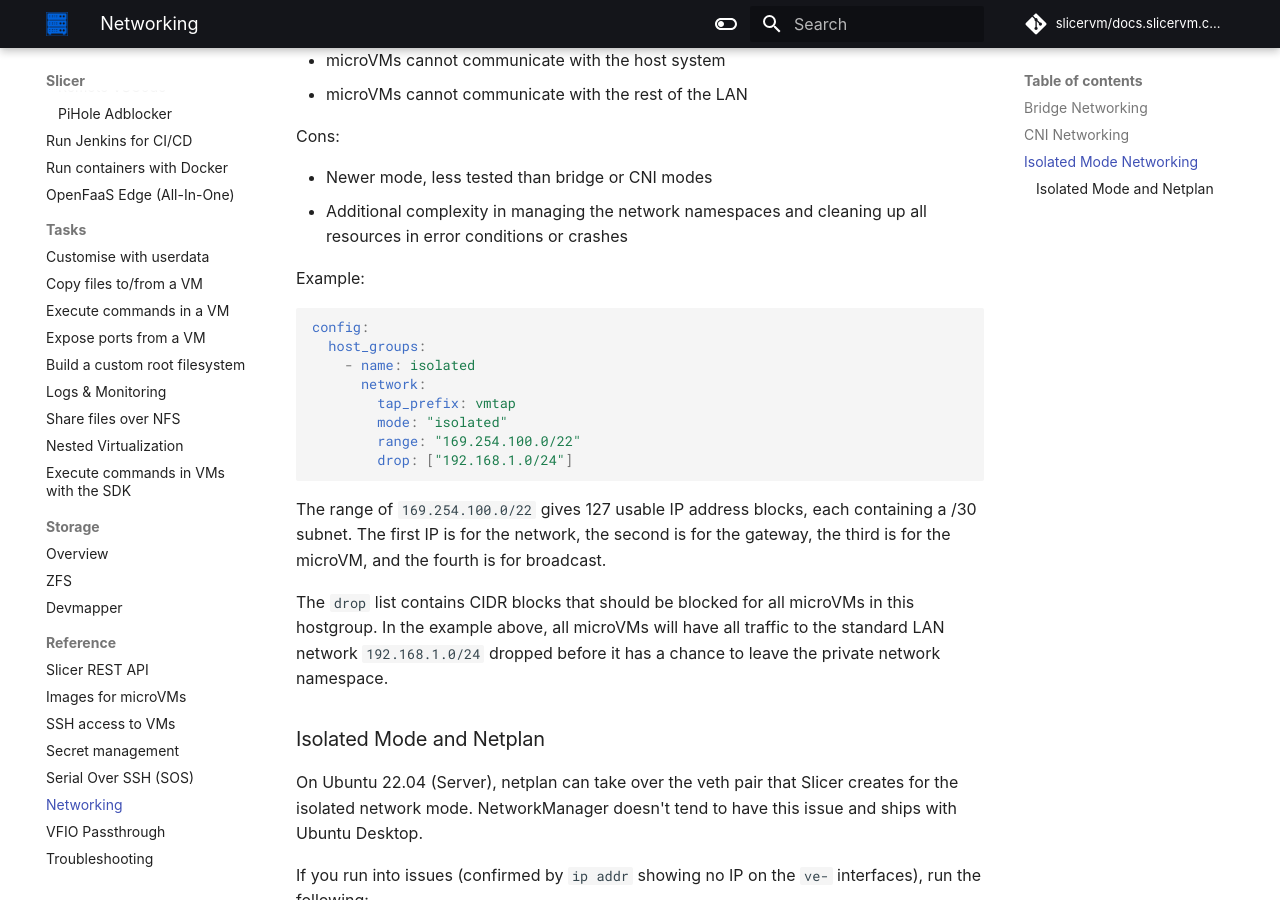
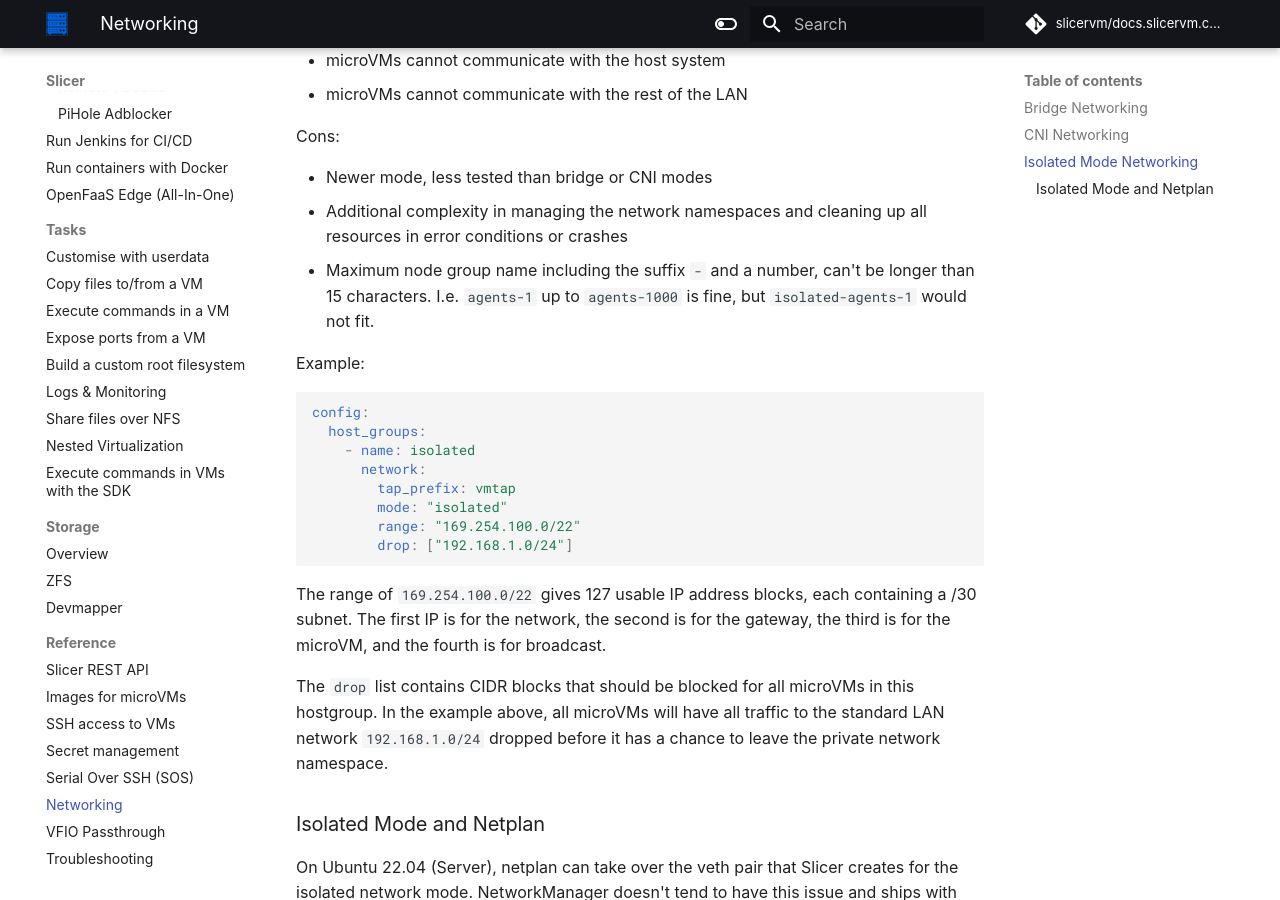
Before and after one commit to slicervm/docs.slicervm.com, an MkDocs documentation site: the page built from docs/reference/networking.md, in a window 1280 px wide and 900 px high, scrolled down 2746 px. Built offline with MkDocs 1.6.1 and Material for MkDocs 9.7.7, drawn with Linux system fonts in a browser that asks for light colours; some web fonts are replaced; comment, search, counter and statistics services are not loaded.

Commit message:
Note on length of host group size for isolated mode
Signed-off-by: Alex Ellis (OpenFaaS Ltd) <alexellis2@gmail.com>

```diff
--- a/docs/reference/networking.md
+++ b/docs/reference/networking.md
@@ -102,6 +102,7 @@ Cons:
 
 * Newer mode, less tested than bridge or CNI modes
 * Additional complexity in managing the network namespaces and cleaning up all resources in error conditions or crashes
+* Maximum node group name including the suffix `-` and a number, can't be longer than 15 characters. I.e. `agents-1` up to `agents-1000` is fine, but `isolated-agents-1` would not fit.
 
 Example:
 
```
